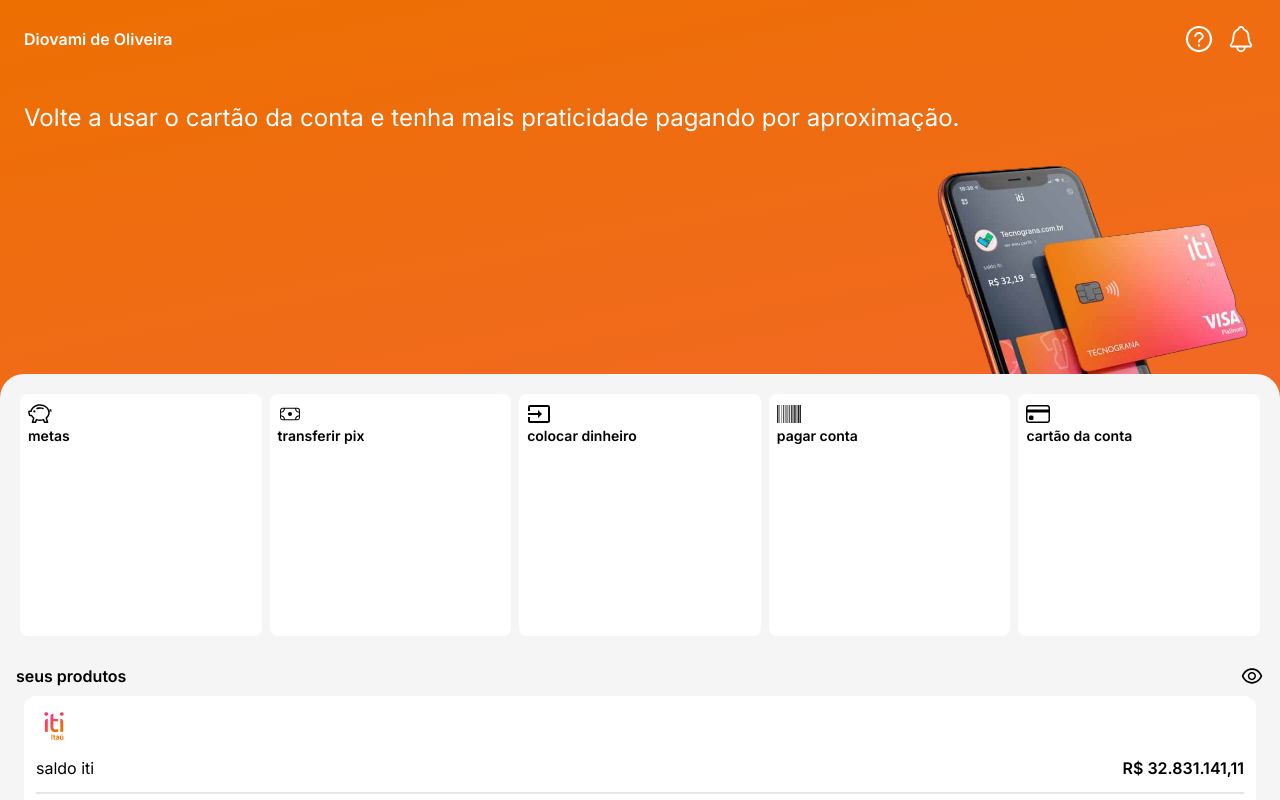
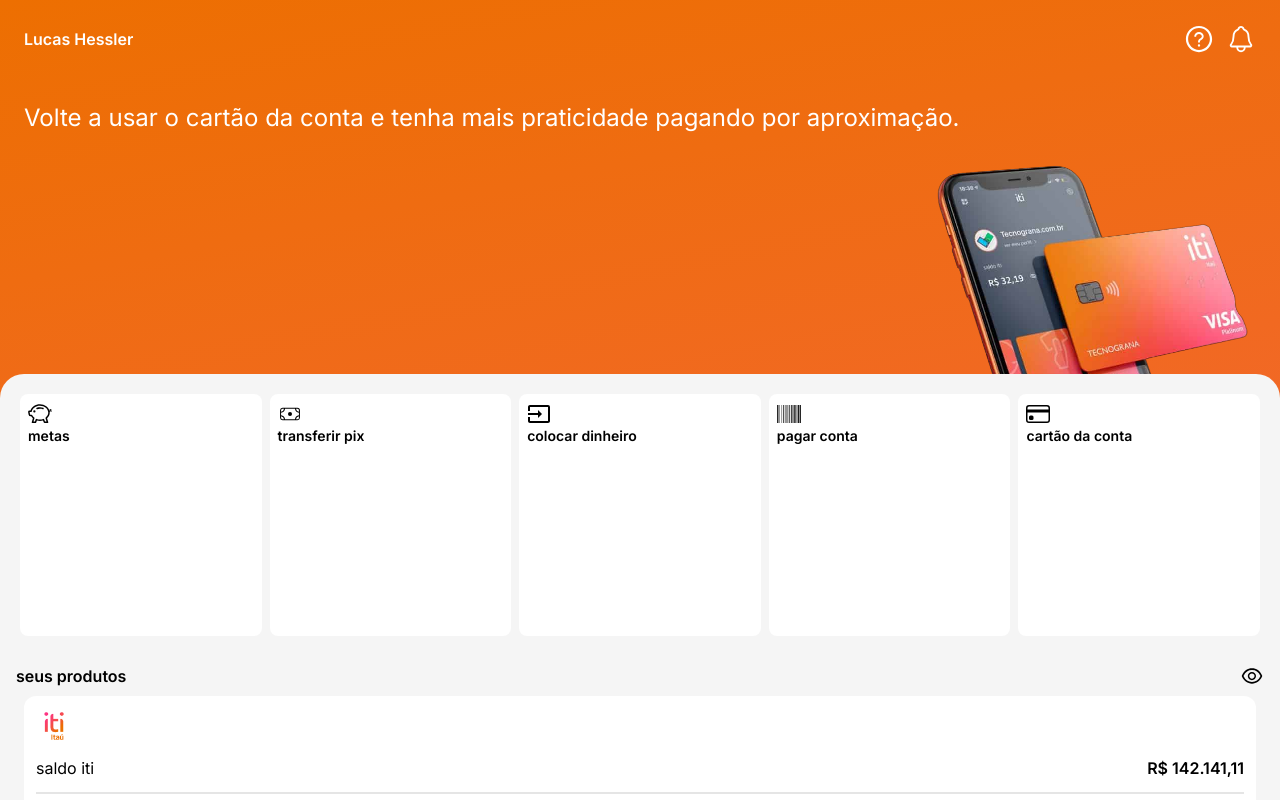
Before and after one commit to Diovanioliveira/iti, a Next.js app: page /painel in a window 1280 px wide. Shown: the top 800 px of the page. Built offline with nearby package versions, Linux system fonts and the light colour scheme.

Commit message:
Atualizar o page.tsx

```diff
--- a/src/app/(views)/painel/page.tsx
+++ b/src/app/(views)/painel/page.tsx
@@ -23,7 +23,7 @@
                 <header className='flex justify-between mb-12'>
                     <div className='flex items-center'>
 
-                        <div className='font-semibold text-white'>Diovami de Oliveira</div>
+                        <div className='font-semibold text-white'>Lucas Hessler</div>
                     </div>
                     <div className='flex items-center'>
                         <AiOutlineQuestionCircle className='text-3xl text-white mr-3'/>
@@ -76,7 +76,7 @@
                             <Image src={logoFundo} alt='' className='rounded-full w-9'/>
                             <div className='flex items-center justify-between my-3'>
                                 <p>saldo iti</p>
-                                <p className='font-semibold'>R$ 32.831.141,11</p>
+                                <p className='font-semibold'>R$ 142.141,11</p>
                             </div>
                             <div className='border border-neutral-200'></div>
                             <div className='flex items-center justify-between text-neutral-500 mt-3'>
```
